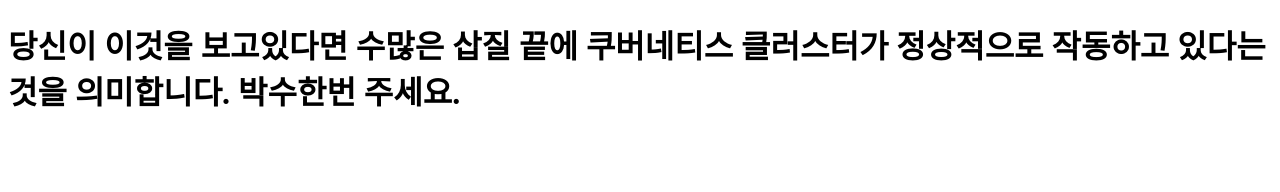
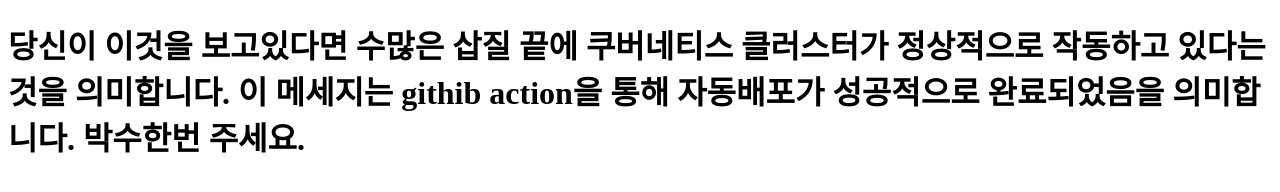
Before and after one commit to kimkyunghyun2756/my-docker-app, a plain HTML site: page index.html in a window 1280 px wide. Drawn offline with Linux system fonts and the light colour scheme.

Commit message:
Change index.html content add git action

```diff
--- a/index.html
+++ b/index.html
@@ -6,6 +6,8 @@
 </head>
 <body>
     <h1>당신이 이것을 보고있다면 수많은 삽질 끝에 쿠버네티스 클러스터가 정상적으로 작동하고 있다는 것을 의미합니다.
+
+	    이 메세지는 githib action을 통해 자동배포가 성공적으로 완료되었음을 의미합니다.
     박수한번 주세요.</h1>
 </body>
 </html>
```
